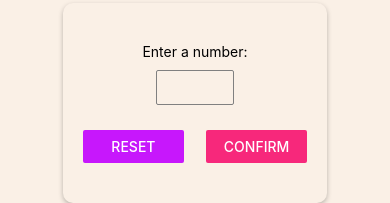
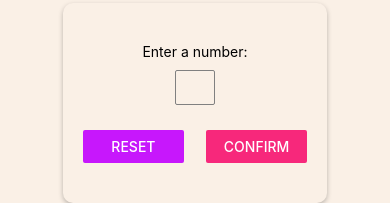
Before and after one commit to paulmboyce/rn-guess, a React Native app: screen / in a window 390 px wide. Shown: the part 215-418 px from the top of the page. Built offline with nearby package versions, Linux system fonts and the light colour scheme.

Commit message:
feature(startgamescreen): implement start game screen with input validation.
- make our Input component more generic by passing thru {...props}
- make keypad close on click away wit Keyboard.dismiss() and TouchableWithoutFeedback wrapper

```diff
--- a/components/Input.js
+++ b/components/Input.js
@@ -2,8 +2,8 @@ import React from "react";
 import { TextInput, StyleSheet } from "react-native";
 import { Theme } from "../themes";
 
-const Input = ({ style }) => {
-	return <TextInput style={{ ...styles.input, ...style }} />;
+const Input = (props) => {
+	return <TextInput {...props} style={{ ...styles.input, ...props.style }} />;
 };
 
 const styles = StyleSheet.create({
--- a/screens/StartGameScreen.js
+++ b/screens/StartGameScreen.js
@@ -1,11 +1,12 @@
-import React from "react";
+import React, { useState } from "react";
 import {
 	View,
 	StyleSheet,
 	Text,
-	TextInput,
 	Button,
-	TouchableHighlightComponent,
+	TouchableWithoutFeedback,
+	Keyboard,
+	Alert,
 } from "react-native";
 
 import { Theme } from "../themes";
@@ -13,22 +14,86 @@ import Card from "../components/Card";
 import Input from "../components/Input";
 
 const StartGameScreen = (props) => {
+	const [enteredValue, setEnteredValue] = useState("");
+	const [confirmed, setConfirmed] = useState(false);
+	const [selectedValue, setSelectedValue] = useState(null);
+
+	const onChangeTextHandler = (text) => {
+		setEnteredValue(removeNonNumeric(text));
+	};
+
+	const removeNonNumeric = (text) => {
+		return text.replace(/[^0-9]/g, "");
+	};
+
+	const resetInputHandler = () => {
+		setEnteredValue("");
+		setConfirmed(false);
+	};
+
+	let confirmedJSX;
+
+	const confirmInputHander = () => {
+		const intValue = parseInt(enteredValue);
+		console.log(intValue === NaN);
+		if (isNaN(intValue) || intValue <= 0 || intValue > 99) {
+			Alert.alert(
+				`Oops, this value is not valid.`,
+				"Valid numbers are between 1 and 99.\nPlease try again with a valid number.",
+				[{ text: "Got it", onPress: resetInputHandler }]
+			);
+			return;
+		}
+
+		setEnteredValue("");
+		setSelectedValue(intValue);
+		setConfirmed(true);
+	};
+
+	const showConfirmedMessage = () => {
+		if (confirmed) {
+			return <Text>Game will use value: {selectedValue}</Text>;
+		}
+	};
+
 	return (
+		<TouchableWithoutFeedback onPress={Keyboard.dismiss}>
 			<View style={styles.screen}>
 				<Text style={styles.title}>Start a New Game!</Text>
+
 				<Card style={{ ...styles.inputContainer }}>
 					<Text>Enter a number:</Text>
-				<Input style={styles.inputField} />
+					<Input
+						blurOnSubmit
+						autoCapitalize="none"
+						autoCorrect={false}
+						maxLength={2}
+						keyboardType="number-pad"
+						style={styles.inputField}
+						onChangeText={onChangeTextHandler}
+						value={enteredValue}
+					/>
+					{showConfirmedMessage()}
+
 					<View style={styles.buttonLayout}>
 						<View style={styles.buttonWrapper}>
-						<Button title="Reset" color={Theme.secondaryColor} />
+							<Button
+								title="Reset"
+								color={Theme.secondaryColor}
+								onPress={resetInputHandler}
+							/>
 						</View>
 						<View style={styles.buttonWrapper}>
-						<Button title="Confirm" color={Theme.primaryColor} />
+							<Button
+								title="Confirm"
+								color={Theme.primaryColor}
+								onPress={confirmInputHander}
+							/>
 						</View>
 					</View>
 				</Card>
 			</View>
+		</TouchableWithoutFeedback>
 	);
 };
 
@@ -53,7 +118,10 @@ const styles = StyleSheet.create({
 
 	inputField: {
 		borderWidth: 1,
-		width: "35%",
+		width: "18%",
+		textAlign: "center",
+		fontSize: 18,
+		fontWeight: "400",
 	},
 	buttonLayout: {
 		flexDirection: "row",
```
Lines whose indentation alone changed are shown as unchanged.
